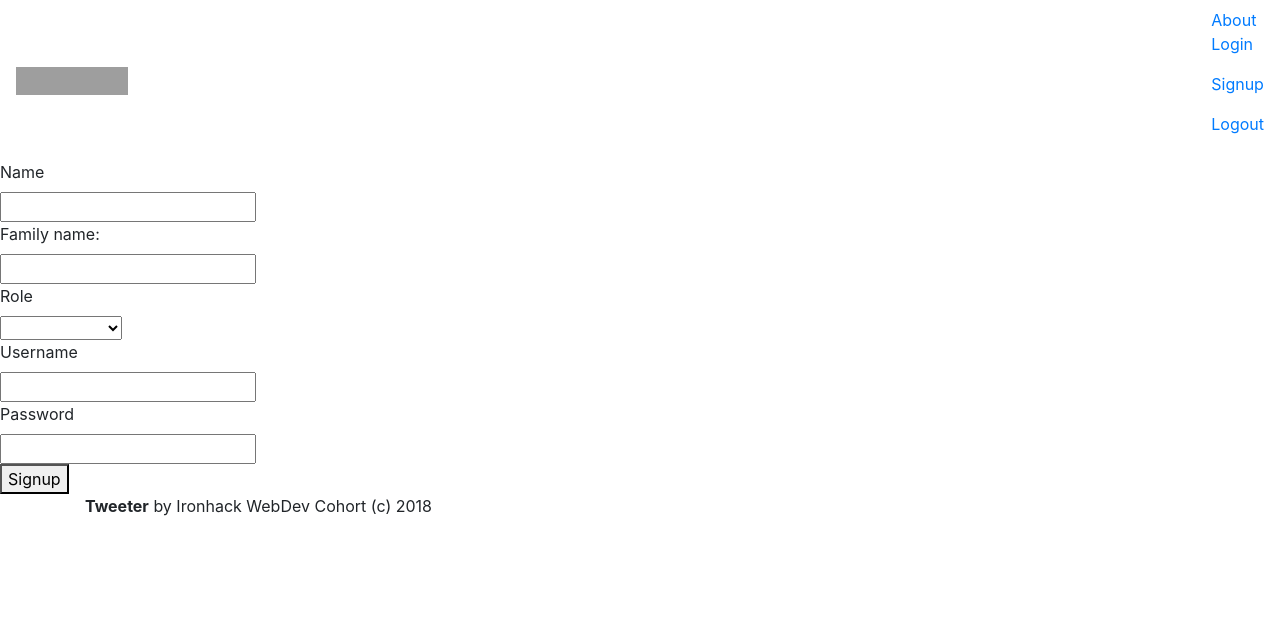
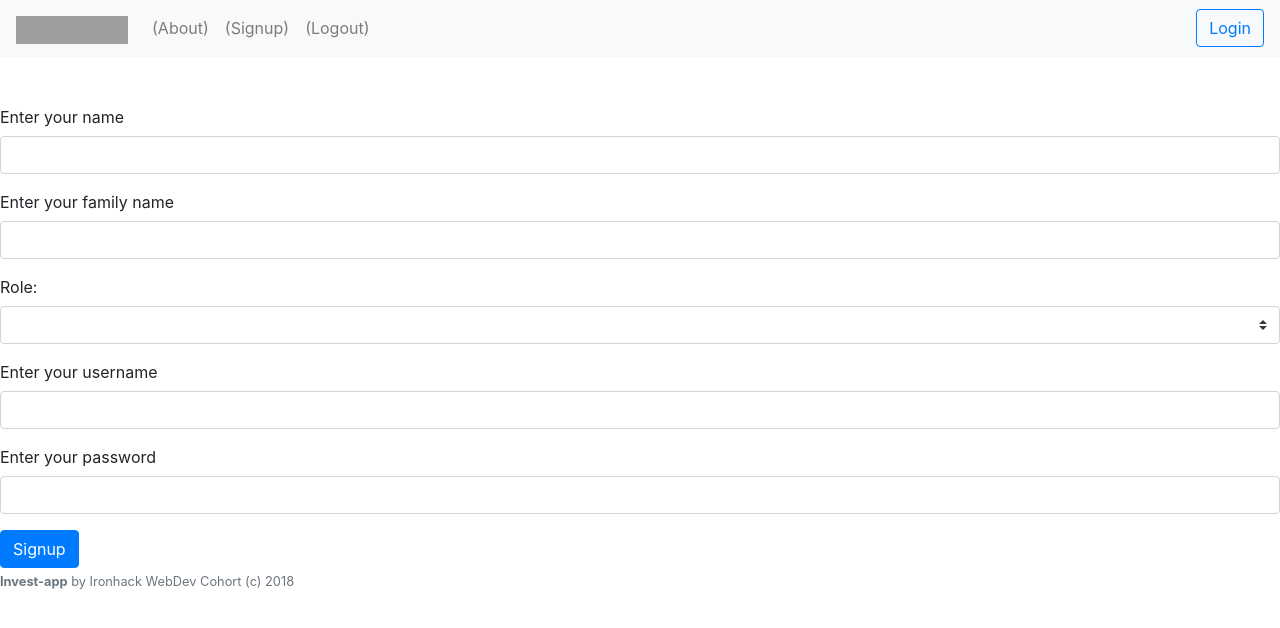
Before and after one commit to binary-option/invest-app, a Vue app in the folder client/: page /signup in a window 1280 px wide. Shown: the top 628 px of the page. Built offline with nearby package versions, Linux system fonts and the light colour scheme; grey boxes are pictures that could not be loaded.

Commit message:
auth done

```diff
--- a/client/src/App.vue
+++ b/client/src/App.vue
@@ -1,16 +1,16 @@
 <template>
   <div id="app">
     <NavBar/>
+    <br>
+    <br>
     <section class="section">
       <router-view/>
     </section>
+      <div slot="footer">
+        <small class="text-muted"><strong>Invest-app</strong> by Ironhack WebDev Cohort (c) 2018</small>
+      </div>
     <footer class="footer">
-      <div class="container">
-        <div class="content has-text-centered">
-          <p>
-            <strong>Tweeter</strong> by Ironhack WebDev Cohort (c) 2018</p>
-        </div>
-      </div>
+
     </footer>
 
 
@@ -19,8 +19,13 @@
 
 <script>
 import NavBar from "./components/NavBar";
+import { loadUser } from "./api";
 
 export default {
-  components: { NavBar }
+  components: { NavBar },
+  created() {
+    const user = loadUser();
+    if (user) this.$root.user = user;
+  }
 };
 </script>
--- a/client/src/api.js
+++ b/client/src/api.js
@@ -55,9 +55,9 @@ export function loadUser() {
   return false;
 }
 
-// export function getSecret() {
-//   return service
-//     .get('/secret')
-//     .then(res => res.data)
-//     .catch(errHandler);
-// }
+export function getSecret() {
+  return service
+    .get("/secret")
+    .then(res => res.data)
+    .catch(errHandler);
+}
--- a/client/src/components/NavBar.vue
+++ b/client/src/components/NavBar.vue
@@ -1,60 +1,51 @@
 <template>
-<nav class="navbar is-transparent">
 
-  <div class="navbar-brand">
-    <router-link class="navbar-item" to="/">
+<b-navbar toggleable="md" type="light" variant="light">
+
+  <b-navbar-toggle target="nav_collapse"></b-navbar-toggle>
+
+  <b-navbar-brand>
+      <router-link class="navbar-item" to="/">
       <img src="https://bulma.io/images/bulma-logo.png" alt="Bulma: a modern CSS framework based on Flexbox" width="112" height="28">
     </router-link>
+  </b-navbar-brand>
 
-  </div>
+  <b-collapse is-nav id="nav_collapse">
 
-  <div class="navbar-menu" :class="{ 'is-active': isActive }">
-    <div class="navbar-start">
-      <router-link
-        class="navbar-item" to="/about"
-        @click.native="isActive = false"
-      >
-        About
-      </router-link>
-    </div>
+    <b-navbar-nav>
+      <b-nav-item href="/"  @click.native="isActive = false">(About)</b-nav-item>
+      <b-nav-item href="/signup"  @click.native="isActive = false" >(Signup)</b-nav-item>
+      <b-nav-item href="/login" @click="logout" >(Logout)</b-nav-item>
+    </b-navbar-nav>
 
-    <div class="navbar-end">
-      <div class="navbar-item">
-        <div class="field is-grouped">
-          <p class="control">
-            <router-link
-              class="navbar-item" to="/login"
-              @click.native="isActive = false"
-            >
-              Login
-            </router-link>
-          </p>
-          <p class="control">
-            <router-link
-              class="navbar-item" to="/signup"
-              @click.native="isActive = false"
-            >
-              Signup
-            </router-link>
-          </p>
-        </div>
-        <div class="field is-grouped">
-          <p class="control">
+    <!-- Right aligned nav items -->
 
-          </p>
-          <p class="control">
-            <a href="#"
-              class="navbar-item"
-              @click="logout"
-            >
-              Logout
-            </a>
-          </p>
-        </div>
-      </div>
-    </div>
-  </div>
-</nav>
+     <b-navbar-nav class="ml-auto" v-if="!$root.user">
+    <b-button  variant='outline-primary' href="/login"  @click.native="isActive = false">Login</b-button>
+    </b-navbar-nav>
+
+
+    <b-navbar-nav class="ml-auto" v-else>
+      <b-nav-form >
+        <b-form-input  class="mr-sm-2" type="text" placeholder="Search"/>
+        <b-button class="my-2 my-sm-0" type="submit" variant="primary">Search</b-button>
+      </b-nav-form>
+      <b-nav-item href="/dashboard" >Dashboard</b-nav-item>
+      <b-nav-item-dropdown right>
+       <template slot="button-content">
+          <em> {{ $root.user.name }} </em>
+        </template>
+        <b-dropdown-item href="/profile"  @click.native="isActive = false">See my profile</b-dropdown-item>
+        <b-dropdown-item href="/edit"  @click.native="isActive = false">Edit my profile</b-dropdown-item>
+        <b-dropdown-item href="/wishlist"  @click.native="isActive = false">My wishlist</b-dropdown-item>
+        <b-dropdown-item href="/login"  @click.native="isActive = false">Logout</b-dropdown-item>
+      </b-nav-item-dropdown>
+    </b-navbar-nav>
+
+  </b-collapse>
+</b-navbar>
+
+
 
 </template>
 
--- a/client/src/main.js
+++ b/client/src/main.js
@@ -10,12 +10,13 @@ Vue.use(BootstrapVue);
 Vue.config.productionTip = false;
 
 //remember to add meta: requiresSuth: true when we want to access only if authenticated
+
 router.beforeEach((to, from, next) => {
   if (to.meta.requiresAuth && !vm.user) next("/login");
   else next();
 });
 
-new Vue({
+const vm = new Vue({
   router,
   data: {
     user: null
--- a/client/src/router.js
+++ b/client/src/router.js
@@ -4,6 +4,10 @@ import Home from "./views/Home.vue";
 import About from "./views/About.vue";
 import SignUp from "./views/SignUp.vue";
 import LogIn from "./views/LogIn.vue";
+import Profile from "./views/Profile.vue";
+import Edit from "./views/Edit.vue";
+import WishList from "./views/WishList.vue";
+import Dashboard from "./views/Dashboard.vue";
 
 Vue.use(Router);
 
@@ -29,6 +33,38 @@ export default new Router({
       path: "/login",
       name: "login",
       component: LogIn
+    },
+    {
+      path: "/profile",
+      name: "profile",
+      component: Profile,
+      meta: {
+        requiresAuth: true
+      }
+    },
+    {
+      path: "/edit",
+      name: "edit",
+      component: Edit,
+      meta: {
+        requiresAuth: true
+      }
+    },
+    {
+      path: "/wishlist",
+      name: "wishlist",
+      component: WishList,
+      meta: {
+        requiresAuth: true
+      }
+    },
+    {
+      path: "/Dashboard",
+      name: "Dashboard",
+      component: Dashboard,
+      meta: {
+        requiresAuth: true
+      }
     }
   ]
 });
--- /dev/null
+++ b/client/src/views/Dashboard.vue
@@ -0,0 +1,3 @@
+<template>
+<h1>This is the dashboard page</h1>
+</template>
--- /dev/null
+++ b/client/src/views/Edit.vue
@@ -0,0 +1,4 @@
+
+<template>
+<h1>This is the edit profile</h1>
+</template>
--- a/client/src/views/LogIn.vue
+++ b/client/src/views/LogIn.vue
@@ -6,22 +6,19 @@
       {{ error}}
     </b-alert>
 
-    <form @submit.prevent="login">
 
-      <label>Username</label>
-          <input maxlength="30" v-model="username" required icon="account">
+ <b-form @submit.prevent="login">
+        <b-form-group label="Username">
+         <b-form-input maxlength="10" v-model="username" required ></b-form-input>
+        </b-form-group>
+        <b-form-group label="Password">
+         <b-form-input type="password"v-model="password" required></b-form-input>
+        </b-form-group>
+ <!-- icon="lock"
+password-reveal> -->
+    <b-button type="submit" variant="primary">Login</b-button>
+   </b-form>
 
-
-      <label>Password</label>
-          <input type="password"
-            required
-            v-model="password"
-            icon="lock"
-            password-reveal>
-
-
-      <button class="button is-primary">Login</button>
-    </form>
   </section>
 </template>
 
--- /dev/null
+++ b/client/src/views/Profile.vue
@@ -0,0 +1,3 @@
+<template>
+<h1>This is the profile page</h1>
+</template>
--- a/client/src/views/SignUp.vue
+++ b/client/src/views/SignUp.vue
@@ -1,62 +1,41 @@
 <template>
   <section>
-    <form @submit.prevent="signup">
+      <b-alert variant ="danger" show v-if="error" >
+      {{ error}}
+    </b-alert>
 
-      <div class="field">
-      <label class="label">Name</label>
-      <div class="control">
-      <input class="input" type="text" v-model="name">
-      </div>
-      </div>
+    <b-form @submit.prevent="signup">
+        <b-form-group label="Enter your name">
+         <b-form-input v-model="name"></b-form-input>
+        </b-form-group>
 
-        <div class="field">
-      <label class="label">Family name:</label>
-      <div class="control">
-      <input class="input" type="text" v-model="familyName">
-      </div>
-      </div>
+        <b-form-group label="Enter your family name">
+         <b-form-input v-model="familyName"></b-form-input>
+        </b-form-group>
 
-      <div class="field">
-        <label class="label">Role</label>
-        <div class="control">
-        <div class="select">
-      <select v-model="role">
-        <option>Select option</option>
-        <option>client</option>
-        <option>manager</option>
-      </select>
-        </div>
-        </div>
-    </div>
+         <b-form-group label="Role:">
+        <b-form-select required v-model="role">
+             <option>Select option</option>
+            <option>client</option>
+            <option>manager</option>
+        </b-form-select>
+      </b-form-group>
 
-    <div class="field">
-      <label class="label"
-      :type="usernameError && 'is-danger'"
-      :message="usernameError">
-      Username</label>
-      <div class="control">
-        <input class="input" maxlength="30" v-model="username" required icon="account">
-      </div>
-    </div>
+      <b-form-group label="Enter your username" :invalid-feedback="invalidFeedback" :message="usernameError">
+         <b-form-input v-model="username"></b-form-input>
+        </b-form-group>
 
-    <div class="field">
-      <label class="label">Password</label>
-      <div class="control">
-        <input class="input" type="password"
-            required
-            v-model="password"
-            icon="lock"
-            password-reveal>
-        </div>
-    </div>
+      <b-form-group label="Enter your password">
+         <b-form-input type="password" v-model="password" required password-reveal></b-form-input>
+        </b-form-group>
 
-    <div class="field is-grouped">
-      <div class="control">
-        <button type="submit" class="button is-link">Signup</button>
-      </div>
-    </div>
+      <b-button type="submit" variant="primary">Signup</b-button>
+   </b-form>
 
-    </form>
+<!--
+password reveal
+icons -->
+
   </section>
 </template>
 
@@ -98,6 +77,13 @@ export default {
       if (this.error.name === "UserExistsError") {
         return this.error.message;
       }
+    },
+    invalidFeedback() {
+      if (this.username.length > 0) {
+        return "Please enter at least 4 characters";
+      } else if (this.error > 0) {
+        return "error";
+      }
     }
   }
 };
```
Also changed, not shown: client/src/views/WishList.vue (added).
